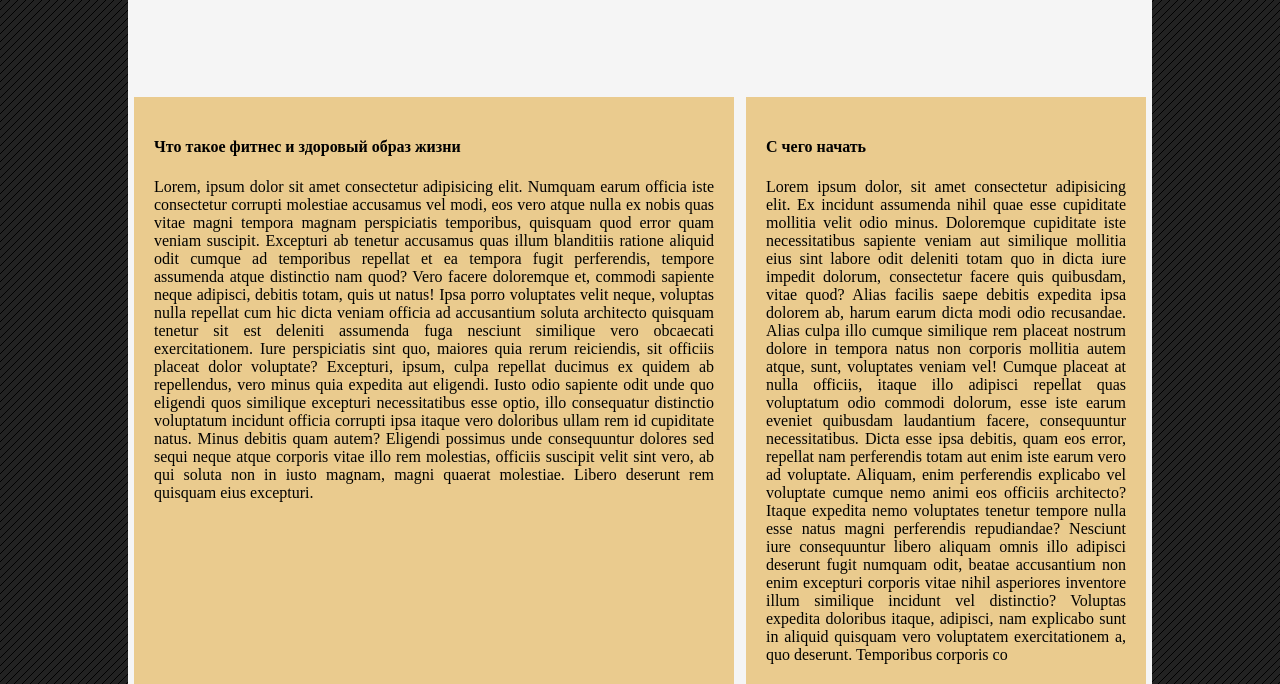
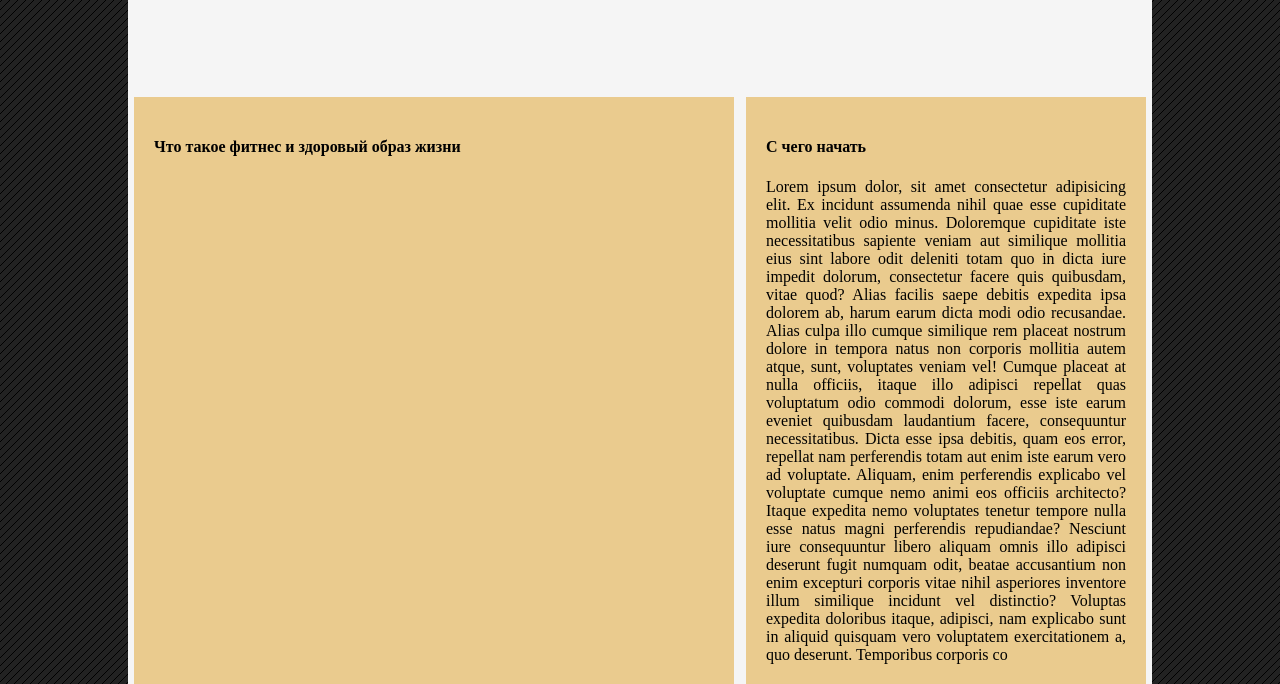
Before and after one commit to SergeyBerez/gladiator, a plain HTML site: page index.html in a window 1280 px wide. Shown: the part 590-1274 px from the top of the page. Drawn offline with Linux system fonts and the light colour scheme.

Commit message:
del text

```diff
--- a/index.html
+++ b/index.html
@@ -15,10 +15,7 @@
     <div class="wraper">
       <header>
         <a href="#"
-                    ><img
-                        src="imges/logo.jpg"
-                        alt="Логотип"
-                        title="GLADIATOR GYM"
+          ><img src="imges/logo.jpg" alt="Логотип" title="GLADIATOR GYM"
         /></a>
 
         <h1>GLADIATOR GYM</h1>
@@ -33,59 +30,30 @@
       <section>
         <div class="box-1">
           <h4>Что такое фитнес и здоровый образ жизни</h4>
-                    Lorem, ipsum dolor sit amet consectetur adipisicing elit.
-                    Numquam earum officia iste consectetur corrupti molestiae
-                    accusamus vel modi, eos vero atque nulla ex nobis quas vitae
-                    magni tempora magnam perspiciatis temporibus, quisquam quod
-                    error quam veniam suscipit. Excepturi ab tenetur accusamus
-                    quas illum blanditiis ratione aliquid odit cumque ad
-                    temporibus repellat et ea tempora fugit perferendis, tempore
-                    assumenda atque distinctio nam quod? Vero facere doloremque
-                    et, commodi sapiente neque adipisci, debitis totam, quis ut
-                    natus! Ipsa porro voluptates velit neque, voluptas nulla
-                    repellat cum hic dicta veniam officia ad accusantium soluta
-                    architecto quisquam tenetur sit est deleniti assumenda fuga
-                    nesciunt similique vero obcaecati exercitationem. Iure
-                    perspiciatis sint quo, maiores quia rerum reiciendis, sit
-                    officiis placeat dolor voluptate? Excepturi, ipsum, culpa
-                    repellat ducimus ex quidem ab repellendus, vero minus quia
-                    expedita aut eligendi. Iusto odio sapiente odit unde quo
-                    eligendi quos similique excepturi necessitatibus esse optio,
-                    illo consequatur distinctio voluptatum incidunt officia
-                    corrupti ipsa itaque vero doloribus ullam rem id cupiditate
-                    natus. Minus debitis quam autem? Eligendi possimus unde
-                    consequuntur dolores sed sequi neque atque corporis vitae
-                    illo rem molestias, officiis suscipit velit sint vero, ab
-                    qui soluta non in iusto magnam, magni quaerat molestiae.
-                    Libero deserunt rem quisquam eius excepturi.
         </div>
         <div class="box-2">
           <h4>С чего начать</h4>
-                    Lorem ipsum dolor, sit amet consectetur adipisicing elit. Ex
-                    incidunt assumenda nihil quae esse cupiditate mollitia velit
-                    odio minus. Doloremque cupiditate iste necessitatibus
-                    sapiente veniam aut similique mollitia eius sint labore odit
-                    deleniti totam quo in dicta iure impedit dolorum,
-                    consectetur facere quis quibusdam, vitae quod? Alias facilis
-                    saepe debitis expedita ipsa dolorem ab, harum earum dicta
-                    modi odio recusandae. Alias culpa illo cumque similique rem
-                    placeat nostrum dolore in tempora natus non corporis
-                    mollitia autem atque, sunt, voluptates veniam vel! Cumque
-                    placeat at nulla officiis, itaque illo adipisci repellat
-                    quas voluptatum odio commodi dolorum, esse iste earum
-                    eveniet quibusdam laudantium facere, consequuntur
-                    necessitatibus. Dicta esse ipsa debitis, quam eos error,
-                    repellat nam perferendis totam aut enim iste earum vero ad
-                    voluptate. Aliquam, enim perferendis explicabo vel voluptate
-                    cumque nemo animi eos officiis architecto? Itaque expedita
-                    nemo voluptates tenetur tempore nulla esse natus magni
-                    perferendis repudiandae? Nesciunt iure consequuntur libero
-                    aliquam omnis illo adipisci deserunt fugit numquam odit,
-                    beatae accusantium non enim excepturi corporis vitae nihil
-                    asperiores inventore illum similique incidunt vel
-                    distinctio? Voluptas expedita doloribus itaque, adipisci,
-                    nam explicabo sunt in aliquid quisquam vero voluptatem
-                    exercitationem a, quo deserunt. Temporibus corporis co
+          Lorem ipsum dolor, sit amet consectetur adipisicing elit. Ex incidunt
+          assumenda nihil quae esse cupiditate mollitia velit odio minus.
+          Doloremque cupiditate iste necessitatibus sapiente veniam aut
+          similique mollitia eius sint labore odit deleniti totam quo in dicta
+          iure impedit dolorum, consectetur facere quis quibusdam, vitae quod?
+          Alias facilis saepe debitis expedita ipsa dolorem ab, harum earum
+          dicta modi odio recusandae. Alias culpa illo cumque similique rem
+          placeat nostrum dolore in tempora natus non corporis mollitia autem
+          atque, sunt, voluptates veniam vel! Cumque placeat at nulla officiis,
+          itaque illo adipisci repellat quas voluptatum odio commodi dolorum,
+          esse iste earum eveniet quibusdam laudantium facere, consequuntur
+          necessitatibus. Dicta esse ipsa debitis, quam eos error, repellat nam
+          perferendis totam aut enim iste earum vero ad voluptate. Aliquam, enim
+          perferendis explicabo vel voluptate cumque nemo animi eos officiis
+          architecto? Itaque expedita nemo voluptates tenetur tempore nulla esse
+          natus magni perferendis repudiandae? Nesciunt iure consequuntur libero
+          aliquam omnis illo adipisci deserunt fugit numquam odit, beatae
+          accusantium non enim excepturi corporis vitae nihil asperiores
+          inventore illum similique incidunt vel distinctio? Voluptas expedita
+          doloribus itaque, adipisci, nam explicabo sunt in aliquid quisquam
+          vero voluptatem exercitationem a, quo deserunt. Temporibus corporis co
         </div>
       </section>
     </div>
```
Lines whose indentation alone changed are shown as unchanged.
